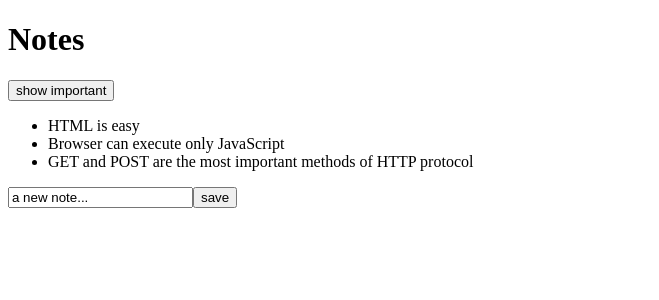
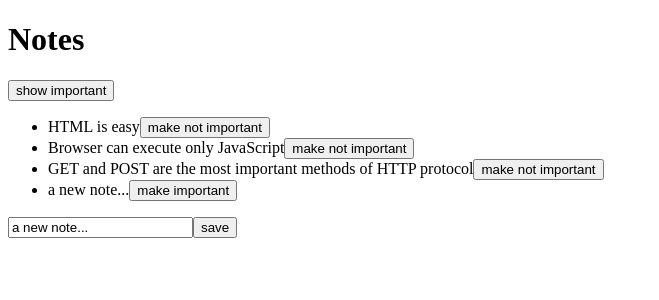
Before and after one commit to Santiagus/fullstackopen, a React (Vite) app in the folder part2/notes/: page / in a window 1280 px wide. Shown: the top 300 px of the page, without its empty margins (0-659 px from the left). Built offline with nearby package versions, Linux system fonts and the light colour scheme; data requests are answered from the project's data file.

Commit message:
feat: note load and saved using axios and json-server

```diff
--- a/part2/notes/db.json
+++ b/part2/notes/db.json
@@ -8,12 +8,18 @@
     {
       "id": "2",
       "content": "Browser can execute only JavaScript",
-      "important": false
+      "important": true
     },
     {
       "id": "3",
       "content": "GET and POST are the most important methods of HTTP protocol",
       "important": true
+    },
+    {
+      "id": "tDhsL6n_4f8",
+      "content": "a new note...",
+      "important": false
     }
-  ]
+  ],
+  "$schema": "./node_modules/json-server/schema.json"
 }
--- a/part2/notes/src/App.jsx
+++ b/part2/notes/src/App.jsx
@@ -26,8 +26,17 @@ const App = () => {
     };
     event.preventDefault();
     console.log("button clicked", event.target);
-    setNotes(notes.concat(noteObject));
-    setNewNote("");
+
+    axios
+      .post(SERVER_URL, noteObject)
+      .then(response => {
+        console.log("Note added to server:", response.data);
+        setNotes(notes.concat(response.data));
+        setNewNote("Note " + notes.length);
+      })
+      .catch(error => {
+        console.error("Error adding note:", error);
+      });
   };
 
   const handleNoteChange = event => {
@@ -37,6 +46,22 @@ const App = () => {
 
   const notesToShow = showAll ? notes : notes.filter(note => note.important === true);
 
+  const toggleImportanceOf = id => {
+    console.log(`Toggling importance of note with id: ${id}`);
+    const note = notes.find(n => n.id === id);
+    const changedNote = { ...note, important: !note.important };
+
+    axios
+      .put(`${SERVER_URL}/${id}`, changedNote)
+      .then(response => {
+        console.log("Note updated on server:", response.data);
+        setNotes(notes.map(n => (n.id !== id ? n : response.data)));
+      })
+      .catch(error => {
+        console.error("Error updating note:", error);
+      });
+  };
+
   return (
     <div>
       <h1>Notes</h1>
@@ -45,7 +70,7 @@ const App = () => {
       </div>
       <ul>
         {notesToShow.map(note => (
-          <Note key={note.id} note={note} />
+          <Note key={note.id} note={note} toggleImportance={() => toggleImportanceOf(note.id)} />
         ))}
       </ul>
       <form onSubmit={addNote}>
--- a/part2/notes/src/components/Note.jsx
+++ b/part2/notes/src/components/Note.jsx
@@ -1,5 +1,11 @@
-const Note = ({ note }) => {
-  return <li>{note.content}</li>;
+const Note = ({ note, toggleImportance }) => {
+  const label = note.important ? "make not important" : "make important";
+  return (
+    <li>
+      {note.content}
+      <button onClick={toggleImportance}> {label} </button>
+    </li>
+  );
 };
 
 export default Note;
```
